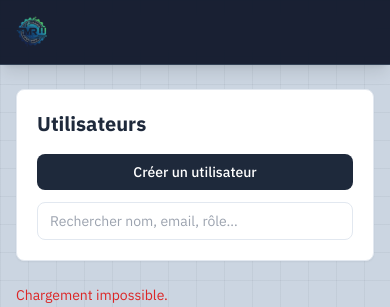
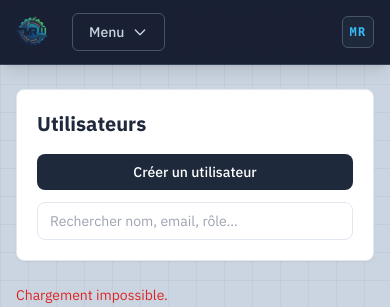
Before and after one commit to M-Rouf/crm_dashboard, a Python web app: template templates/utilisateurs.html in a window 390 px wide. Shown: the top 307 px of the page. Run offline with Jinja, Linux system fonts and the light colour scheme; the template is opened without the code that fills it, so the values that code supplies are empty; some libraries are stand-ins or nearby versions.

Commit message:
fix: menu mobile sur Mon entreprise et Utilisateurs
Ajoute le bloc details Menu (md:hidden) et le badge header, aligné sur les autres pages CRM.

Co-authored-by: Cursor <cursoragent@cursor.com>

```diff
--- a/templates/utilisateurs.html
+++ b/templates/utilisateurs.html
@@ -30,6 +30,28 @@
             <a href="/mon-entreprise" data-admin-nav-link class="px-4 py-2 rounded-md text-sm font-medium text-slate-400 hover:bg-slate-800 hover:text-white">Mon entreprise</a>
             <a href="/utilisateurs" data-admin-nav-link aria-current="page" class="px-4 py-2 rounded-md text-sm font-medium border border-sky-500/40 bg-slate-800 text-sky-400">Utilisateurs</a>
           </nav>
+          <details class="relative md:hidden group">
+            <summary class="mobile-nav-summary flex cursor-pointer items-center gap-2 rounded-md border border-slate-600 px-4 py-2 text-sm font-medium text-slate-300 transition-colors hover:border-slate-500 hover:bg-slate-800 hover:text-white">
+              <span>Menu</span>
+              <svg class="h-4 w-4 transition-transform group-open:rotate-180" xmlns="http://www.w3.org/2000/svg" fill="none" viewBox="0 0 24 24" stroke="currentColor">
+                <path stroke-linecap="round" stroke-linejoin="round" stroke-width="2" d="M19 9l-7 7-7-7" />
+              </svg>
+            </summary>
+            <div class="absolute left-0 top-full z-50 mt-2 flex w-56 flex-col gap-1 rounded-lg border border-slate-200 bg-white p-2 shadow-xl shadow-slate-900/20">
+              <a href="/dashboard" class="block rounded-md px-4 py-2 text-sm font-medium text-slate-600 transition-colors hover:bg-slate-100 hover:text-slate-900">Dashboard</a>
+              <a href="/requetes" data-requetes-nav class="block rounded-md px-4 py-2 text-sm font-medium text-slate-600 transition-colors hover:bg-slate-100 hover:text-slate-900">Requêtes</a>
+              <a href="/contacts" class="block rounded-md px-4 py-2 text-sm font-medium text-slate-600 transition-colors hover:bg-slate-100 hover:text-slate-900">Contacts</a>
+              <a href="/actions" class="block rounded-md px-4 py-2 text-sm font-medium text-slate-600 transition-colors hover:bg-slate-100 hover:text-slate-900">Actions</a>
+              <a href="/devis" class="block rounded-md px-4 py-2 text-sm font-medium text-slate-600 transition-colors hover:bg-slate-100 hover:text-slate-900">Devis</a>
+              <a href="/commandes" class="block rounded-md px-4 py-2 text-sm font-medium text-slate-600 transition-colors hover:bg-slate-100 hover:text-slate-900">Commandes</a>
+              <a href="/factures" class="block rounded-md px-4 py-2 text-sm font-medium text-slate-600 transition-colors hover:bg-slate-100 hover:text-slate-900">Factures (achats/ventes)</a>
+              <a href="/mon-entreprise" data-admin-nav-link class="block rounded-md px-4 py-2 text-sm font-medium text-slate-600 transition-colors hover:bg-slate-100 hover:text-slate-900">Mon entreprise</a>
+              <a href="/utilisateurs" data-admin-nav-link aria-current="page" class="block rounded-md px-4 py-2 text-sm font-medium border-l-2 border-sky-500 bg-slate-100 text-slate-900">Utilisateurs</a>
+            </div>
+          </details>
+        </div>
+        <div class="h-8 w-8 rounded-md bg-slate-800 flex items-center justify-center text-sky-400 font-bold text-xs font-mono tracking-widest shadow-inner border border-slate-600">
+          MR
         </div>
       </div>
     </header>
```
Also changed, not shown: templates/mon_entreprise.html (+22 -0 lines).
